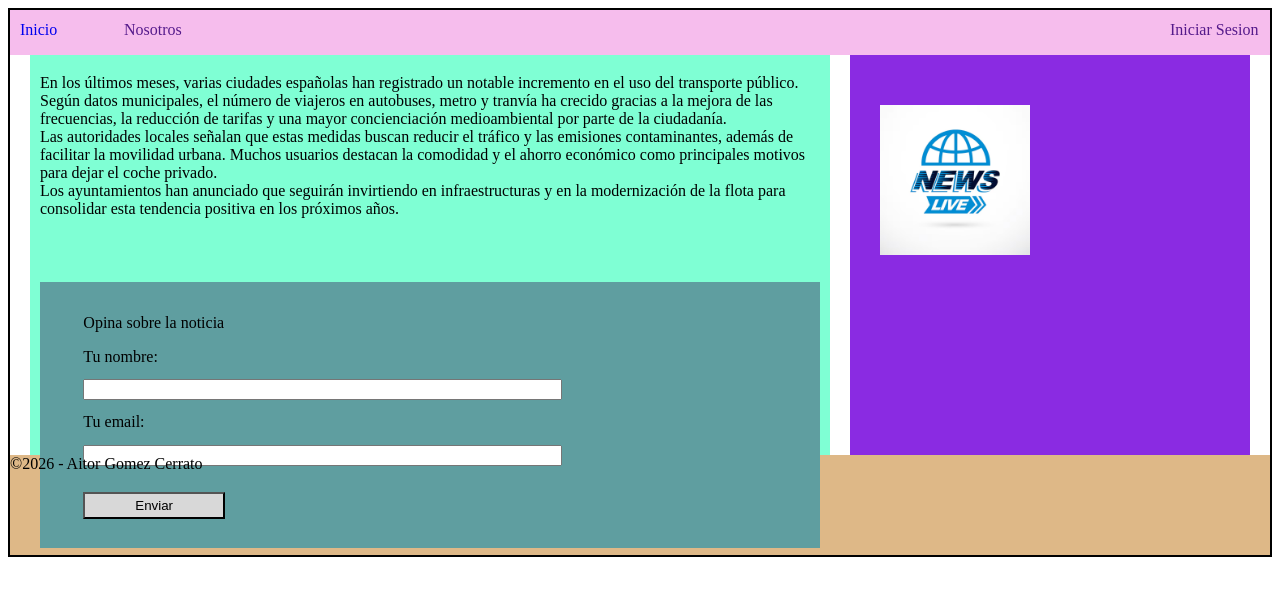
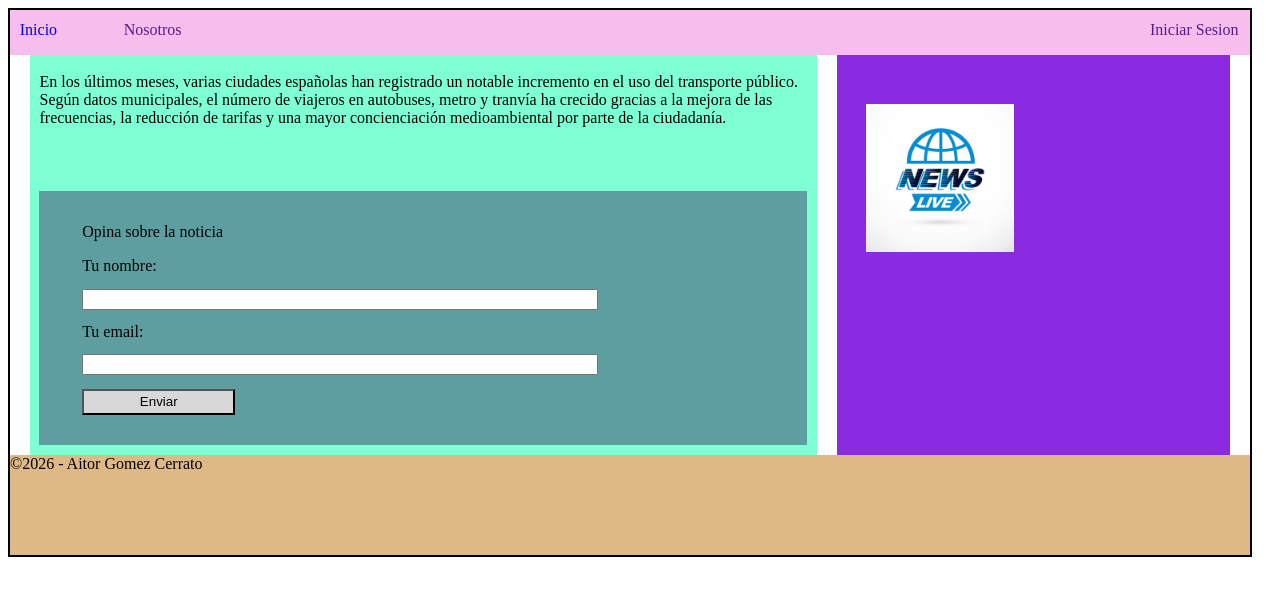
Before and after one commit to Aitor-Gocerra/ejercicioMaquetacionRecuperacion, a plain HTML site: page index.html in a window 1280 px wide. Drawn offline with Linux system fonts and the light colour scheme.

Commit message:
Refactor navigation and improve form layout
Simplified the navigation structure in index.html by removing unnecessary divs and restructuring the nav lists. Updated estilos.css to enhance form input and submit button layout, adjusted section scrolling, and set base font size for better readability.

```diff
--- a/estilos.css
+++ b/estilos.css
@@ -1,7 +1,10 @@
+html{
+    width: 1260px;
+}
 body {
-    width: 1260px;
     border: 2px solid black;
     height: 545px;
+    font-size: 16px;
 }
 /* Layout */
 header {
@@ -15,6 +18,7 @@ section {
     height: 400px;
     float: left; /* Flota a la izquierda para permitir que aside esté a su lado */
     padding: 0 0.79% 0 0.79%; /* (10/1260) x 100 */
+    overflow: scroll;
 }
 aside {
     background-color: blueviolet;
@@ -78,13 +82,15 @@ form > * {
 }
 input[type="text"],
 input[type="email"] {
-    width: 62.821%; /* 490/780 - relativo al ancho de section */
+    width: 69.014%; /* 490/710 - relativo al ancho del form */
     padding-left: 1.282%; /* 10/780 */
+    display: block;
 }
 
 input[type="submit"] {
-    width: 19.231%; /* 150/780 - relativo al ancho de section */
+    width: 21.1267%; /* 150/710 - relativo al ancho del formulario */
     height: 2em;
+    display: block;
     background-color: #d8d8d8;
 }
 
--- a/index.html
+++ b/index.html
@@ -9,8 +9,8 @@
     <body>
         <header>
             <nav>
-                <div id="enlaces">
-                    <ul>
+
+                <ul id="enlaces">
                     <li>
                         <a href="index.html">Inicio</a>
                     </li>
@@ -18,14 +18,13 @@
                         <a href="">Nosotros</a>
                     </li>
                 </ul>
-                </div>
-                <div id="sesion">
-                    <ul>
+
+                <ul id="sesion">
                     <li>
                         <a href="">Iniciar Sesion</a>
                     </li>
                 </ul>
-                </div>
+
             </nav>
         </header>
         <section id="articulo">
@@ -33,25 +32,17 @@
                 En los últimos meses, varias ciudades españolas han registrado un notable incremento en el uso del transporte público.
                 Según datos municipales, el número de viajeros en autobuses, metro y tranvía ha crecido gracias a la mejora de las frecuencias,
                 la reducción de tarifas y una mayor concienciación medioambiental por parte de la ciudadanía.
-                <br>
-                Las autoridades locales señalan que estas medidas buscan reducir el tráfico y las emisiones contaminantes, además de facilitar
-                la movilidad urbana. Muchos usuarios destacan la comodidad y el ahorro económico como principales motivos para dejar el coche privado.
-                <br>
-                Los ayuntamientos han anunciado que seguirán invirtiendo en infraestructuras y en la modernización de la flota para consolidar
-                esta tendencia positiva en los próximos años.
             </p>
 
             <form action="" method="get">
                 <p id="titulo">Opina sobre la noticia</p>
 
                 <label for="nombre">Tu nombre:</label>
-                <br>
                 <input type="text" name="nombre" id="nombre">
-                <br>
+
                 <label for="email">Tu email:</label>
-                <br>
                 <input type="email" name="email" id="email">
-                <br>
+
                 <input type="submit" value="Enviar">
 
             </form>
```
Lines whose indentation alone changed are shown as unchanged.
